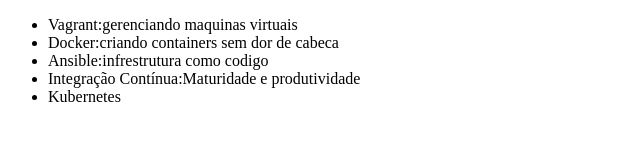
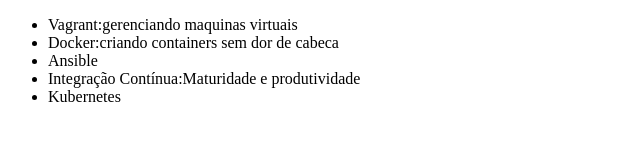
Before and after one commit to jvtesteves/curso-git, a plain HTML site: page index.html in a window 1280 px wide. Shown: the whole page, without its empty margins (0-640 px from the left). Drawn offline with Linux system fonts and the light colour scheme.

Commit message:
Revert "Alterando o código"
This reverts commit cf33f80aa5d4ddc432e5d75293cf38051deaaeed.

```diff
--- a/index.html
+++ b/index.html
@@ -8,7 +8,7 @@
     <ul>
         <li>Vagrant:gerenciando maquinas virtuais</li>
         <li>Docker:criando containers sem dor de cabeca</li>
-        <li>Ansible:infrestrutura como codigo</li>
+        <li>Ansible</li>
         <li>Integração Contínua:Maturidade e produtividade</li>
         <li>Kubernetes</li>
     </ul>
```
